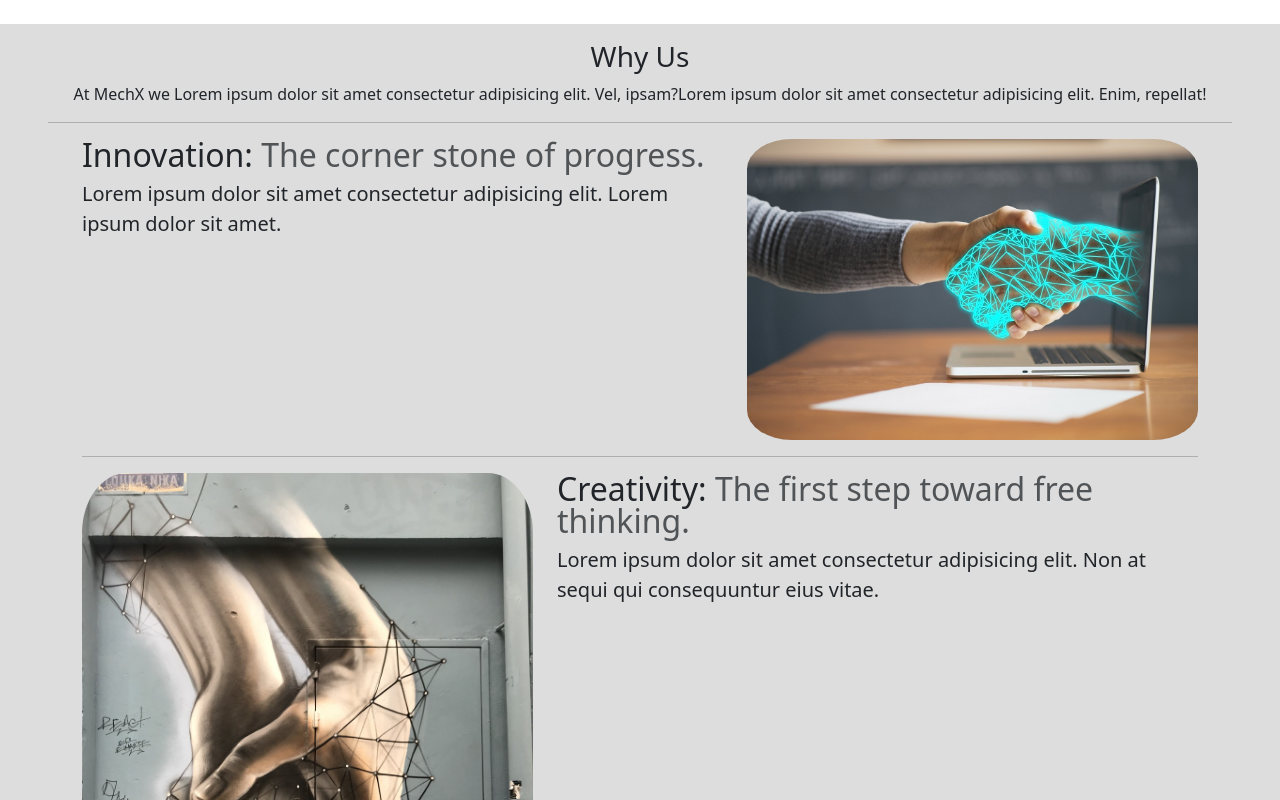
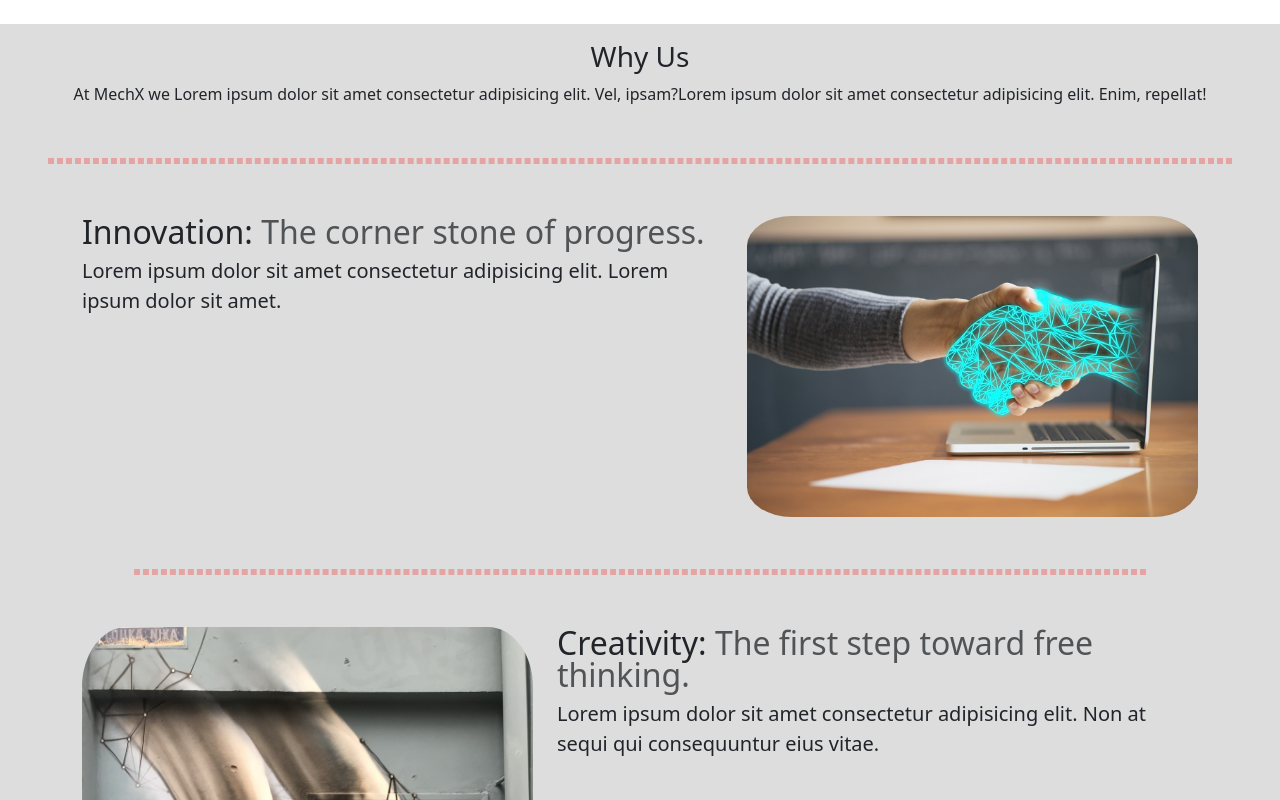
Before and after one commit to LGratitude/MechX, a plain HTML site: page index.html in a window 1280 px wide. Shown: the part 1220-2020 px from the top of the page. Drawn offline with nearby package versions, Linux system fonts and the light colour scheme.

Commit message:
Add files via upload

```diff
--- a/CSS/styles.css
+++ b/CSS/styles.css
@@ -26,6 +26,13 @@
  .img-corner{
   border-radius: 10%;
  }
+
+ .featurette-divider{
+  border: dashed red;
+  margin: 52px;
+
+ }
+
 .services-img{
   border-radius: 100%;
 }
```
